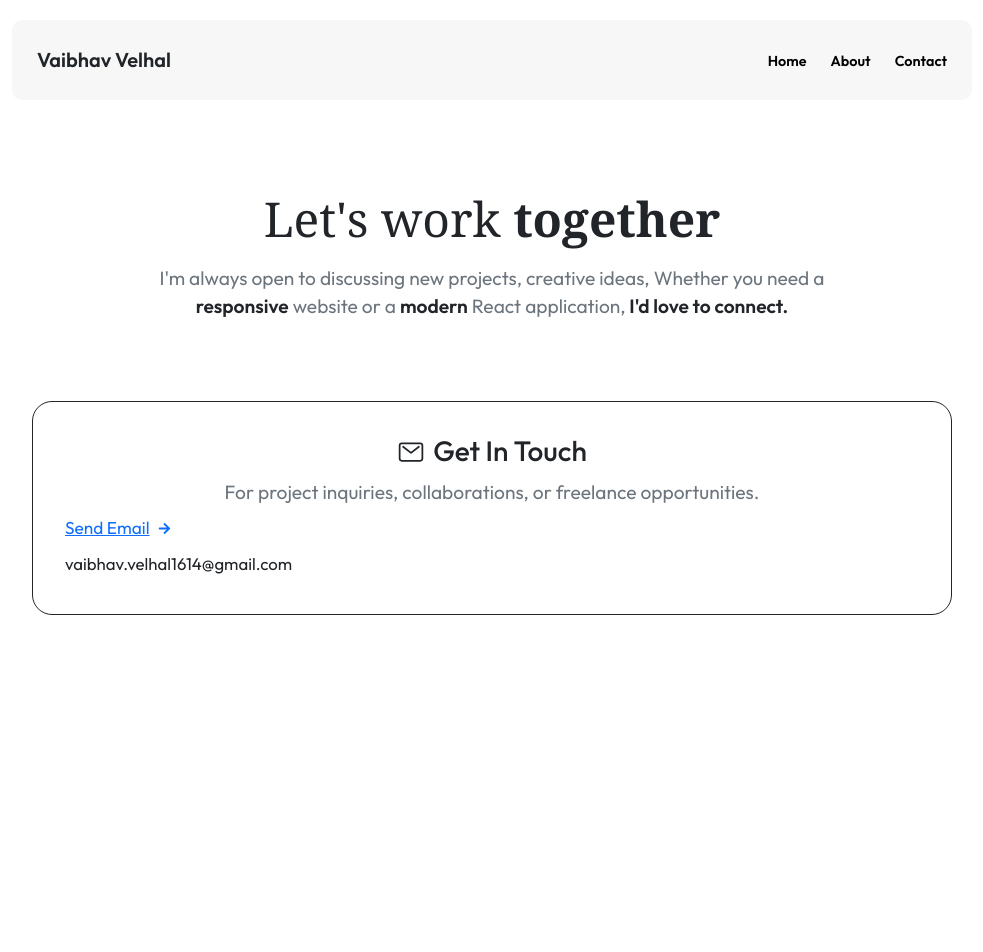
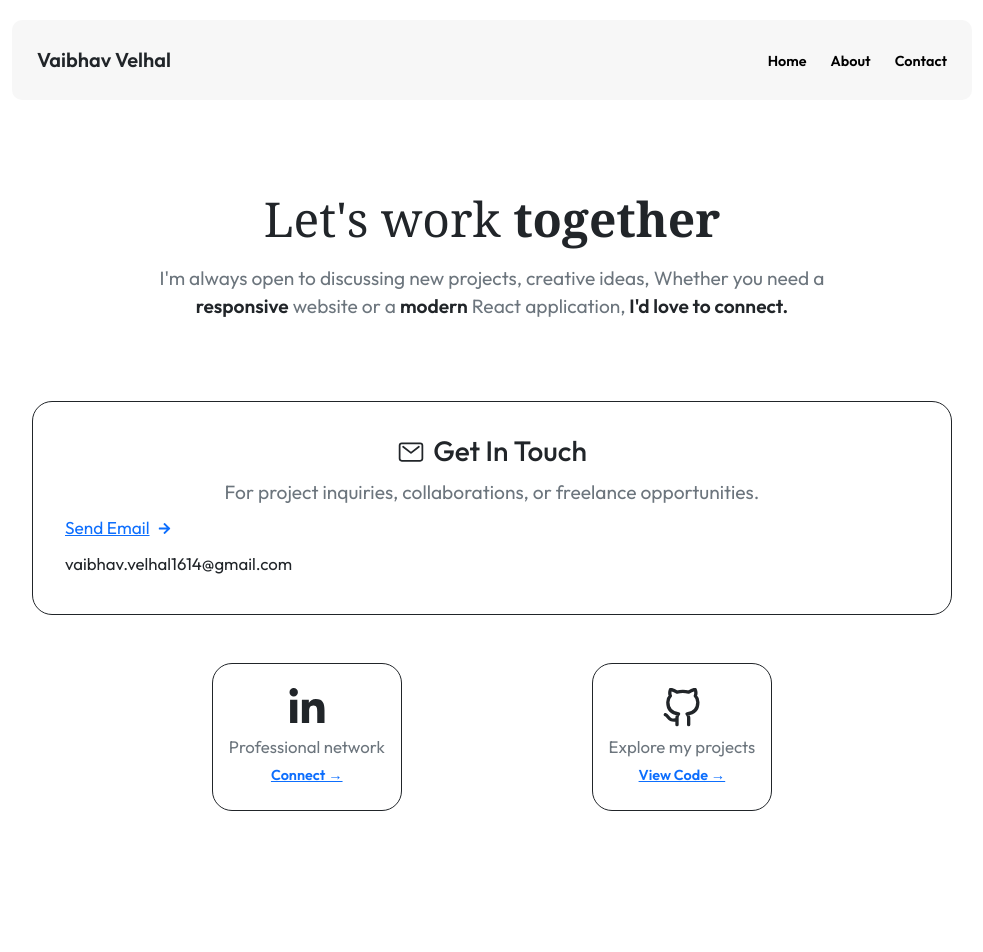
Before and after one commit to vaibhav-velhal/vaibhav-portfolio, a React (Vite) app: page /Contact in a window 1280 px wide. Shown: the top 952 px of the page, without its empty margins (148-1131 px from the left). Built offline with nearby package versions, Linux system fonts and the light colour scheme.

Commit message:
Social link card added at Cantact page

```diff
--- a/src/pages/Contact/Contact.css
+++ b/src/pages/Contact/Contact.css
@@ -30,6 +30,19 @@
     flex-direction: column;
 }
 
+/* Social Links Card */
+.card-section .social-link-cards {
+    display: flex;
+    justify-content: space-evenly;
+    gap: 10px;
+}
+
+.social-link-cards .card {
+    display: flex;
+    flex-direction: column;
+    align-items: center;
+    justify-content: center;
+}
 
 /* Meadia Queries */
 
@@ -45,4 +58,8 @@
     .contact-hero .contact-subtext {
         margin: 0;
     }
+
+    .card-section .social-link-cards {
+        gap: 15px;
+    }
 }
--- a/src/pages/Contact/Contact.jsx
+++ b/src/pages/Contact/Contact.jsx
@@ -38,6 +38,21 @@ function Contact() {
                         </div>
                     </div>
 
+                    {/* 2. Social Links Cards */}
+                    <div className="social-link-cards">
+                        <div className="card px-3 py-4 border border-dark text-center">
+                            <FaLinkedinIn className='mb-1' size={40} />
+                            <p className='mb-1 text-secondary'><small>Professional network</small></p>
+                            <a href="https://www.linkedin.com/in/vaibhav-velhal" className='text-primary fw-semibold'>Connect &rarr;</a>
+                        </div>
+
+                        <div className="card px-3 py-4 border border-dark text-center">
+                            <FiGithub className="mb-1" size={40} />
+                            <p className='mb-1 text-secondary'><small>Explore my projects</small></p>
+                            <a href="https://github.com/vaibhav-velhal" className='text-primary fw-semibold'>View Code &rarr;</a>
+                        </div>
+                    </div>
+
                 </div>
 
             </div>
```
